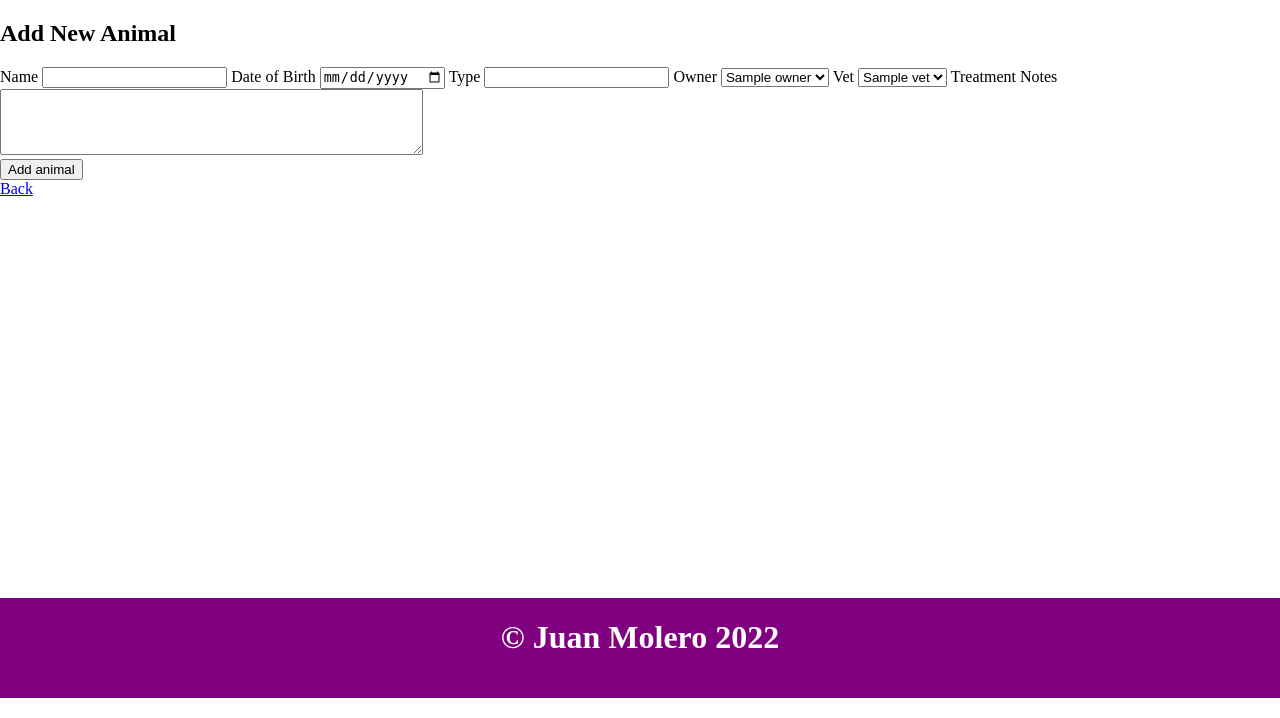
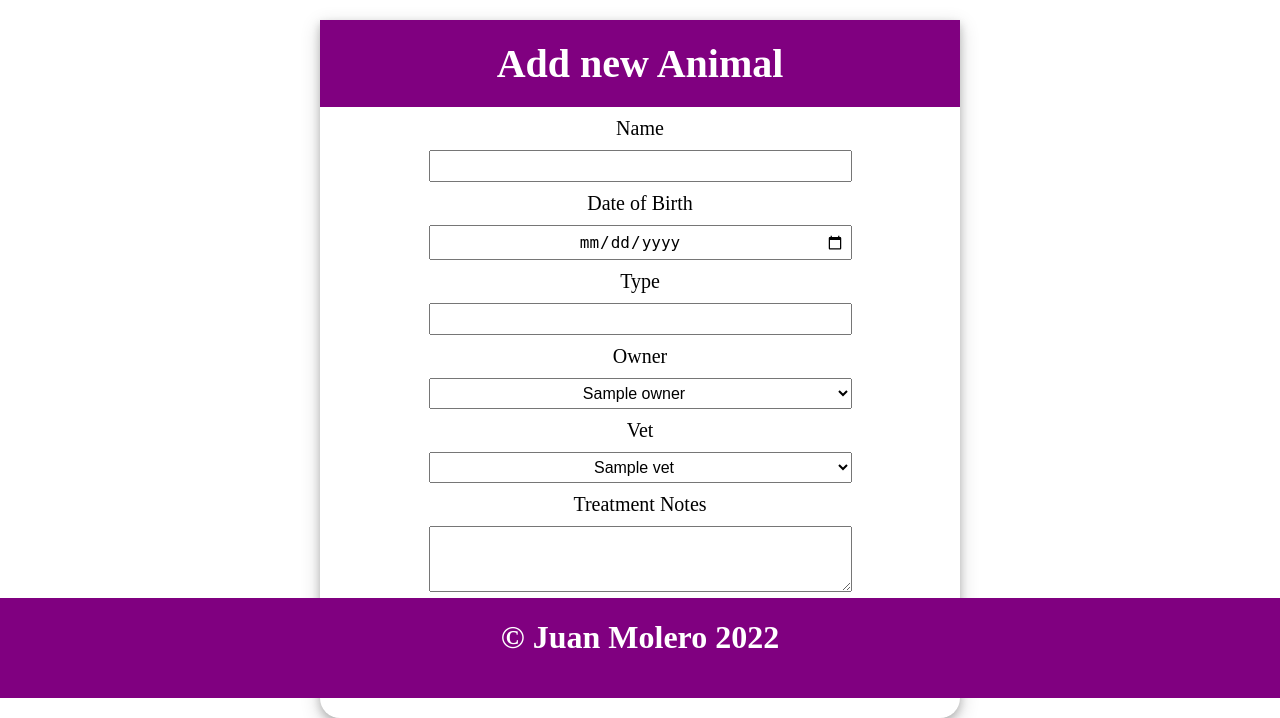
Before and after one commit to juanMoleroD/vet_management_project, a Flask app: page /animals/new in a window 1280 px wide. Shown: the part 102-820 px from the top of the page. Run offline with Flask 2, Linux system fonts and the light colour scheme; a database or web service that is not in the repository returns one stand-in record (values such as "Sample title"); some libraries are stand-ins or nearby versions.

Commit message:
final styling for standard look of the webpages completed

```diff
--- a/templates/animals/new.html
+++ b/templates/animals/new.html
@@ -1,24 +1,24 @@
 {% extends 'base.html' %}
 {% block content %}
-
-        <section>
-            <h1>Add New Animal </h1>
-            <form action="/animals" method="POST" id="new-animals-form">
-                <section class="form-items">
+<main>
+    <section class="card">
+        <h1>Add new Animal</h1>
+        <section class="card-content">
+            <form action="/animals" method="POST" class="new-edit-form">
                 <label for="animals-name">Name</label>
-                    <input type="text" name='name' id="animals-name">
+                <input type="text" name='name' id="animals-name" class="new-edit-form-element">
                 <label for="dob">Date of Birth</label>
-                    <input type="date" name="date-of-birth" id="dob">
+                <input type="date" name="date-of-birth" id="dob" class="new-edit-form-element">
                 <label for="type">Type</label>
-                    <input type="text" name="type" id="animal-type">
+                <input type="text" name="type" id="animal-type" class="new-edit-form-element">
                 <label for="owner">Owner</label>
-                    <select name="owner_id" id="owner">
+                <select name="owner_id" id="owner" class="new-edit-form-element">
                     {% for owner in owners %}
                     <option value="{{ owner.id }}">{{ owner.name }}</option>
                     {% endfor %}
                 </select>
                 <label for="vet">Vet</label>
-                    <select name="vet_id" id="vet">
+                <select name="vet_id" id="vet" class="new-edit-form-element">
                     {% for vet in vets%}
                     <option value="{{ vet.id }}">{{ vet.name }}</option>
                     {% endfor %}
@@ -26,12 +26,15 @@
                 <label for="notes">Treatment Notes</label>
                 <textarea name="treatment_notes" id="notes" cols="50" rows="4"></textarea>
                 <br>
-                    <input id='submit-button' type="submit" value="Add animal">
+                <input id='submit-button' type="submit" value="Add animal" class="link-button" style="width: 40%">
+            </form>
+        </section>
         <br>
-                    <a href="/animals">Back</a>
+        <nav class="card-nav">
+            <form action="/animals">
+                <input type="submit" value="Back" class="link-button">
+            </form>
+        </nav>
     </section>
-            </form>
-
-        </section>
-
+</main>
 {% endblock %}
```
Lines whose indentation alone changed are shown as unchanged.
